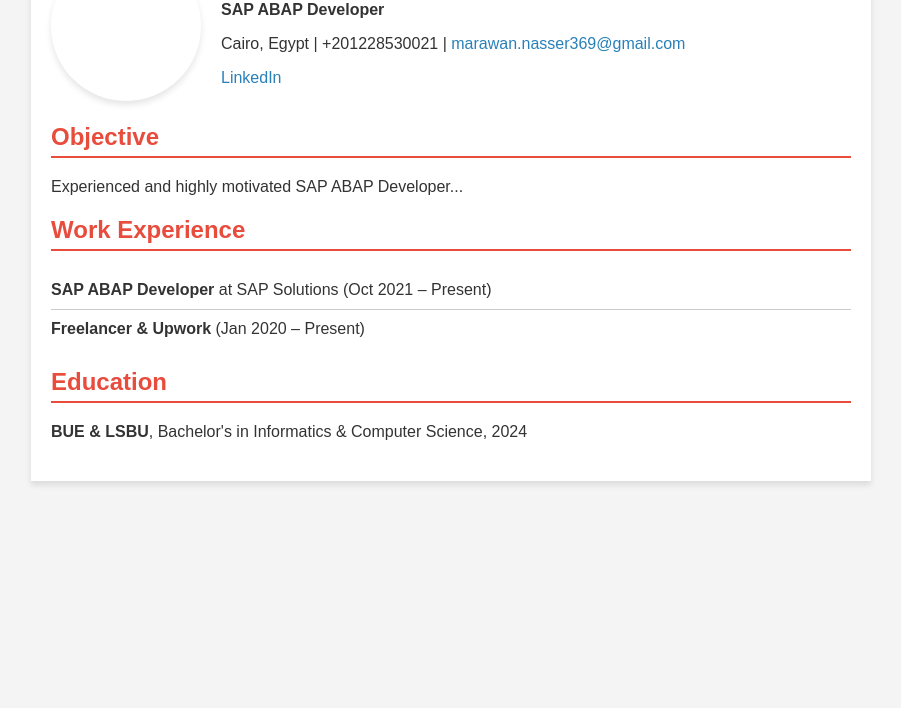
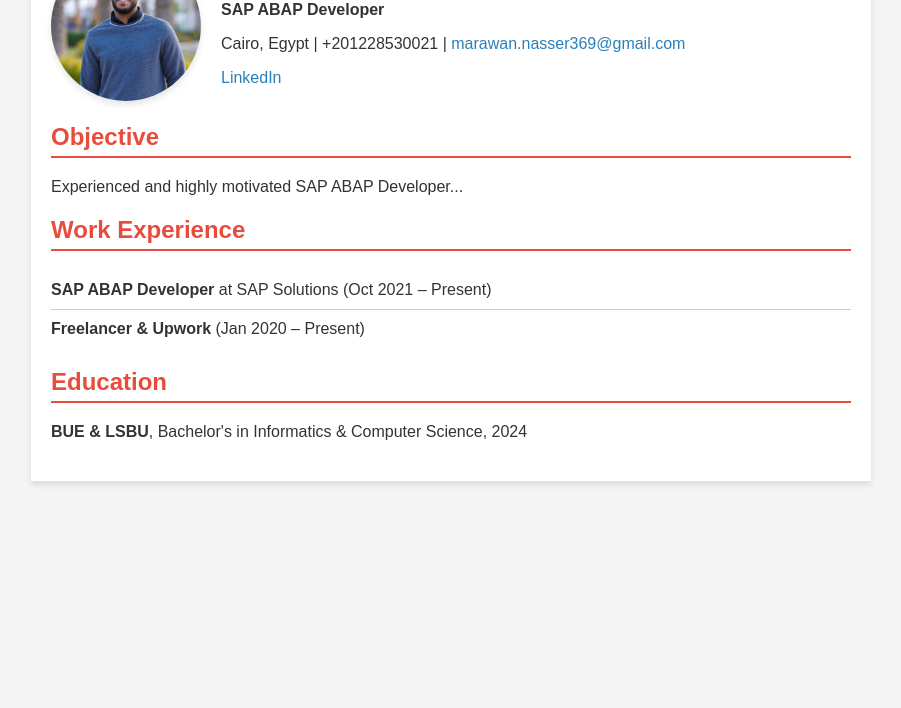
Before and after one commit to marawanNasser2/marawan-cv, a plain HTML site: page index.html in a window 1280 px wide. Shown: the part 92-800 px from the top of the page, without its empty margins (189-1090 px from the left). Drawn offline with Linux system fonts and the light colour scheme.

Commit message:
Update index.html

```diff
--- a/index.html
+++ b/index.html
@@ -10,7 +10,7 @@
     <div class="container">
         <!-- Photo and Basic Info -->
         <section class="intro">
-            <img src="your-photo.jpg" alt="Marawan's photo" class="profile-photo">
+            <img src="Marawan.jpeg" alt="Marawan's photo" class="profile-photo">
             <div class="info">
                 <h1>Marawan Nasser Zewail</h1>
                 <p><strong>SAP ABAP Developer</strong></p>
```
